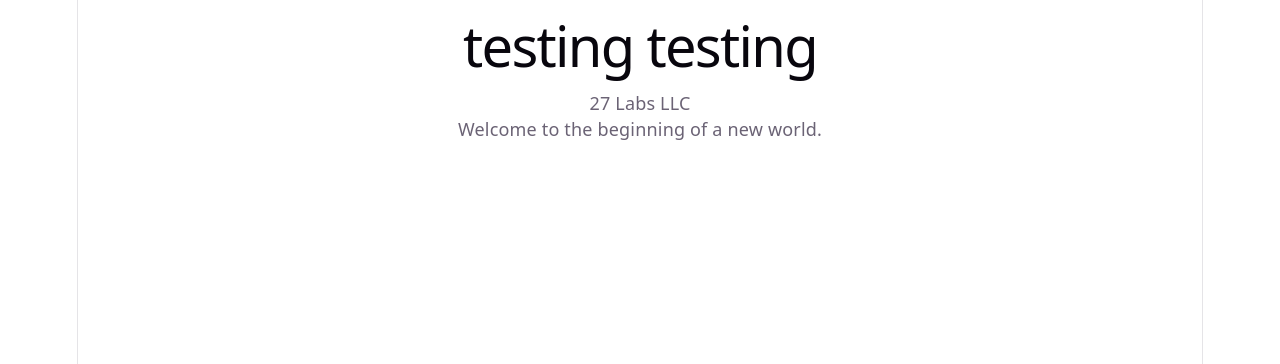
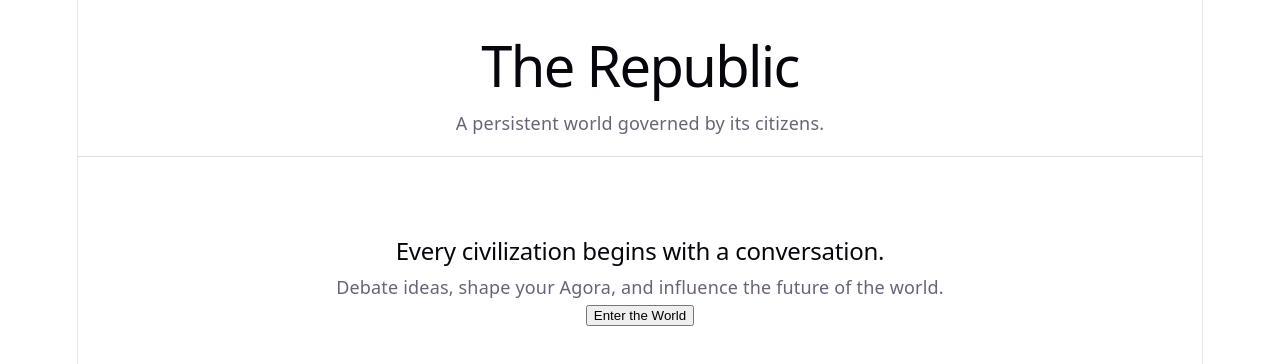
Before and after one commit to burnsmedia97-cell/debate-mmo1, a React (Vite) app: page / in a window 1280 px wide. Shown: the top 364 px of the page. Built offline with nearby package versions, Linux system fonts and the light colour scheme.

Commit message:
Add landing page and agora componenets

```diff
--- a/src/App.tsx
+++ b/src/App.tsx
@@ -1,13 +1,11 @@
+import Header from "./components/Header";
+import LandingPage from "./pages/LandingPage";
+
 function App() {
   return (
     <div>
-      <h1> testing testing  </h1>
-
-
-27 Labs LLC
-
-
-      <p>Welcome to the beginning of a new world.</p>
+      <Header />
+      <LandingPage onEnter={() => {}} />
     </div>
   );
 }
--- /dev/null
+++ b/src/components/Header.tsx
@@ -0,0 +1,16 @@
+function Header() {
+  return (
+    <header
+      style={{
+        padding: "20px",
+        borderBottom: "1px solid #ddd",
+      }}
+    >
+      <h1>The Republic</h1>
+
+      <p>A persistent world governed by its citizens.</p>
+    </header>
+  );
+}
+
+export default Header;
--- /dev/null
+++ b/src/pages/LandingPage.tsx
@@ -0,0 +1,24 @@
+type LandingPageProps = {
+  onEnter: () => void;
+};
+
+function LandingPage({ onEnter }: LandingPageProps) {
+  return (
+    <main
+      style={{
+        textAlign: "center",
+        marginTop: "80px",
+      }}
+    >
+      <h2>Every civilization begins with a conversation.</h2>
+
+      <p>
+        Debate ideas, shape your Agora, and influence the future of the world.
+      </p>
+
+      <button onClick={onEnter}>Enter the World</button>
+    </main>
+  );
+}
+
+export default LandingPage;
```
Also changed, not shown: src/components/Agora.tsx (added, +36 -0 lines), src/data/buildings.ts (added, +22 -0 lines).
